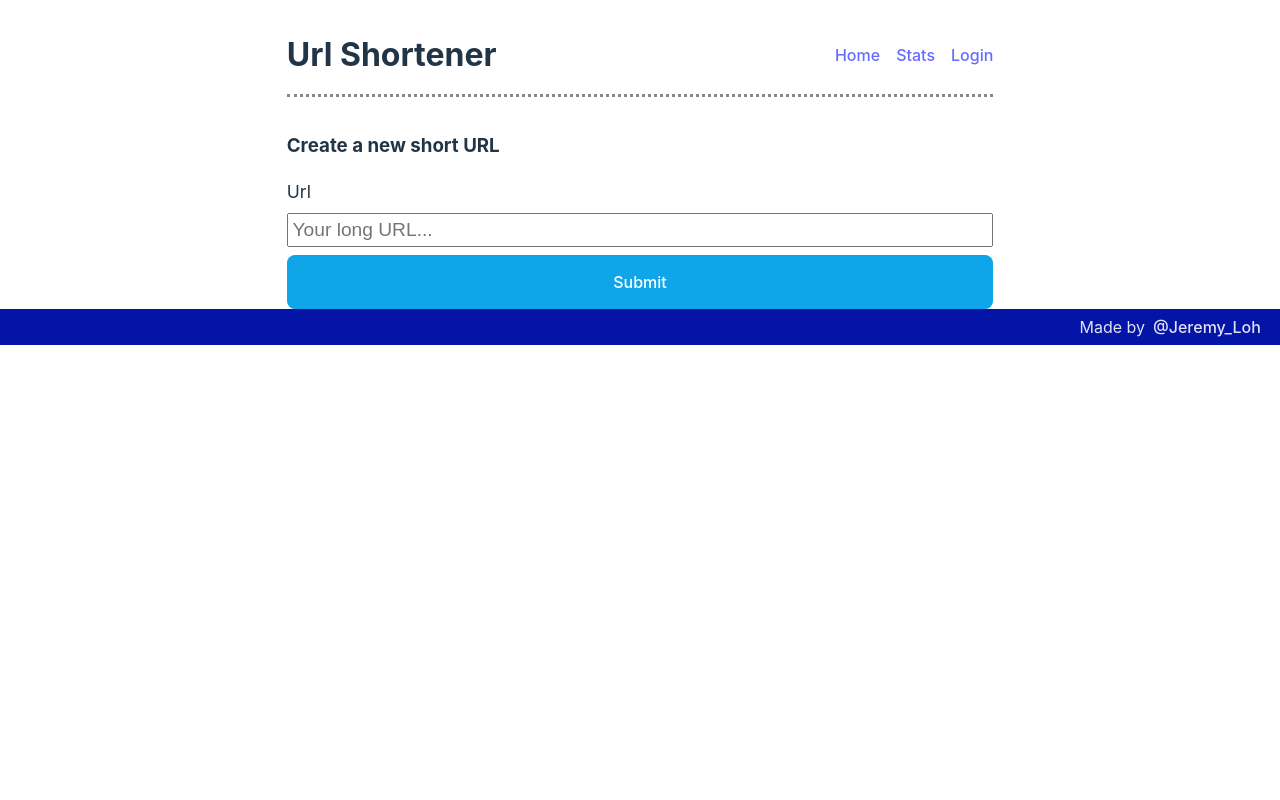
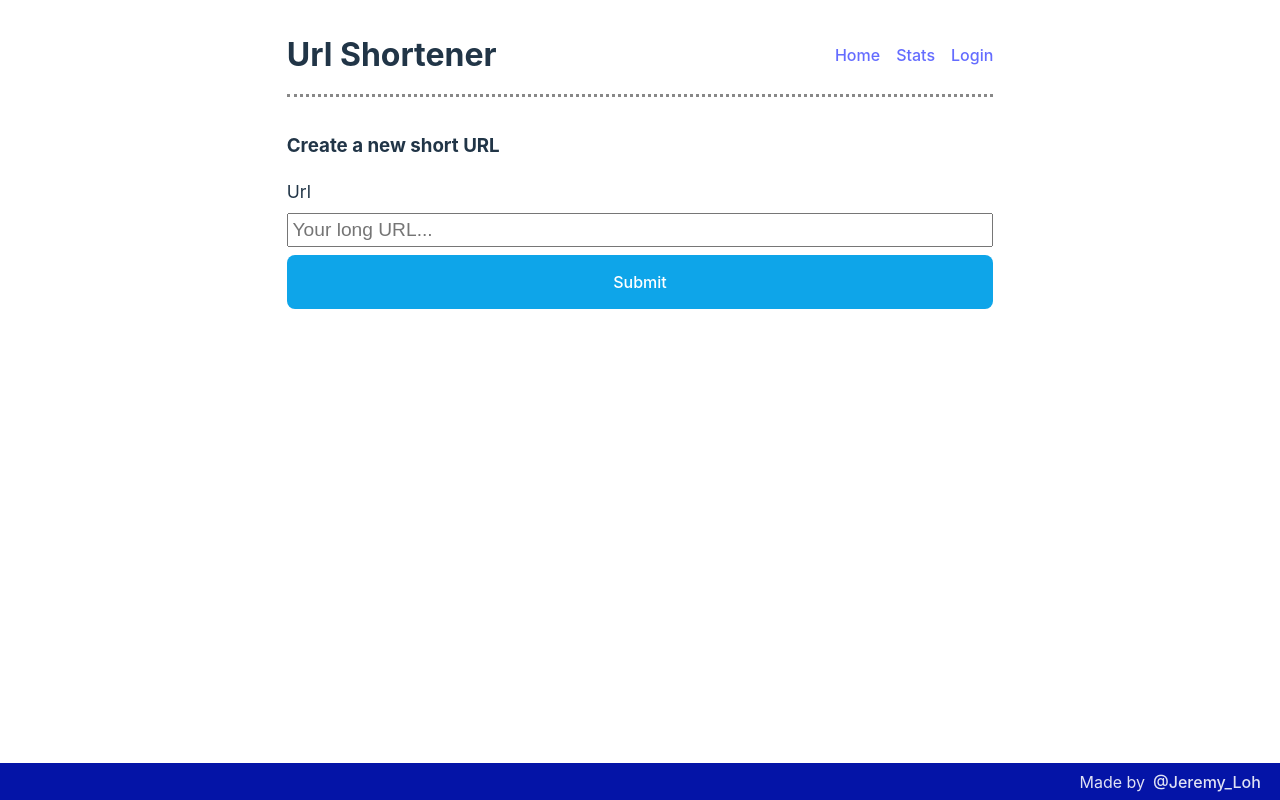
Before and after one commit to JeremyLoh/shortly, a React (Vite) app in the folder frontend/: page / in a window 1280 px wide. Built offline with nearby package versions, Linux system fonts and the light colour scheme.

Commit message:
feat: remove css container for homepage

```diff
--- a/frontend/src/App.css
+++ b/frontend/src/App.css
@@ -1,11 +1,3 @@
-.app-container {
-  display: flex;
-  flex-direction: column;
-  justify-content: start;
-  align-items: center;
-  width: 100%;
-}
-
 .content {
   max-width: 70ch;
   width: 80%;
--- a/frontend/src/App.tsx
+++ b/frontend/src/App.tsx
@@ -9,7 +9,7 @@ import Footer from "./components/Footer"
 function App() {
   const [url, setUrl] = useState<Url | null>(null)
   return (
-    <div className="app-container">
+    <>
       <Header />
       <div className="content">
         <h3>Create a new short URL</h3>
@@ -21,7 +21,7 @@ function App() {
         {url && <ShortUrl url={url} />}
       </div>
       <Footer />
-    </div>
+    </>
   )
 }
 
```
